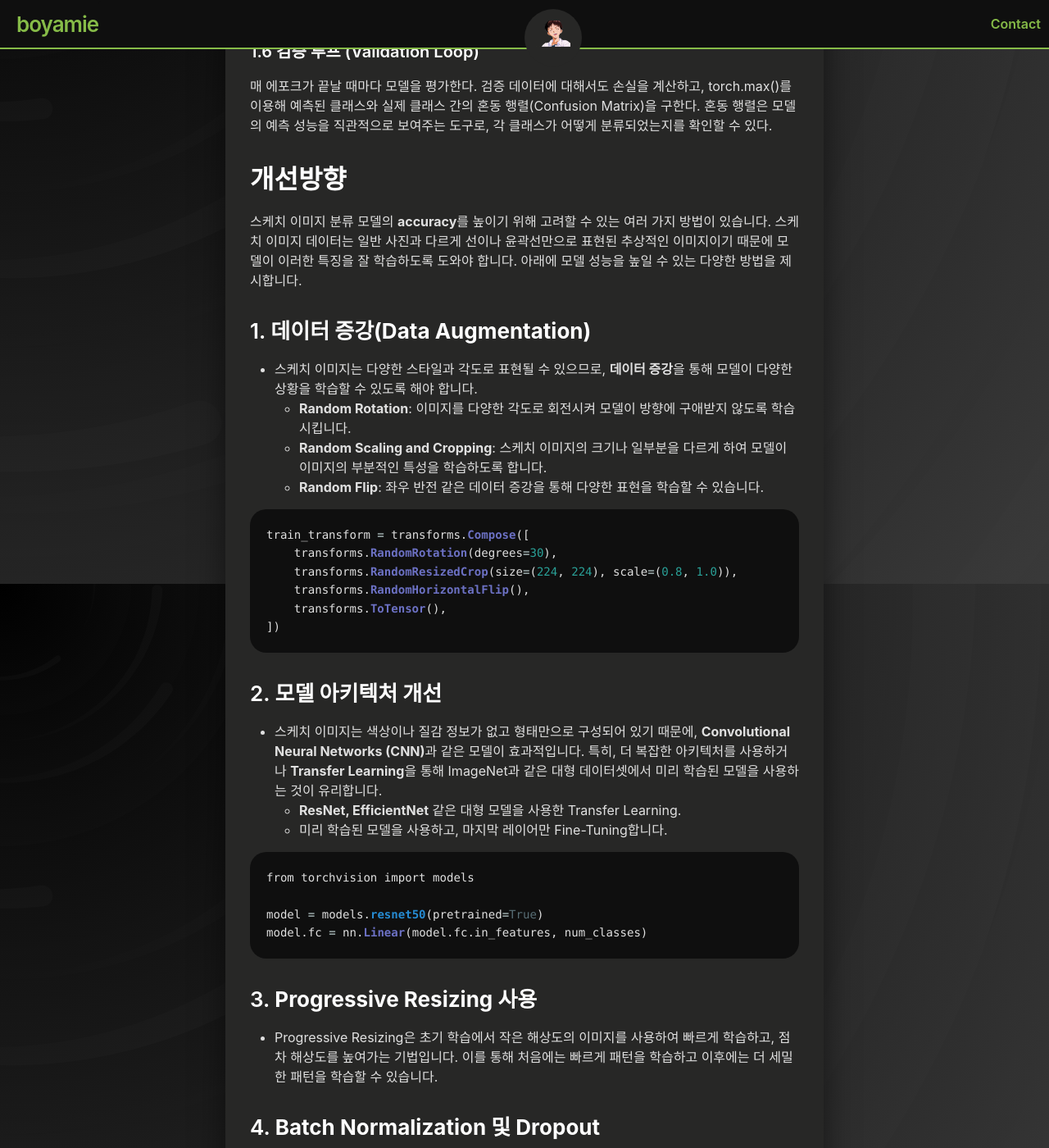
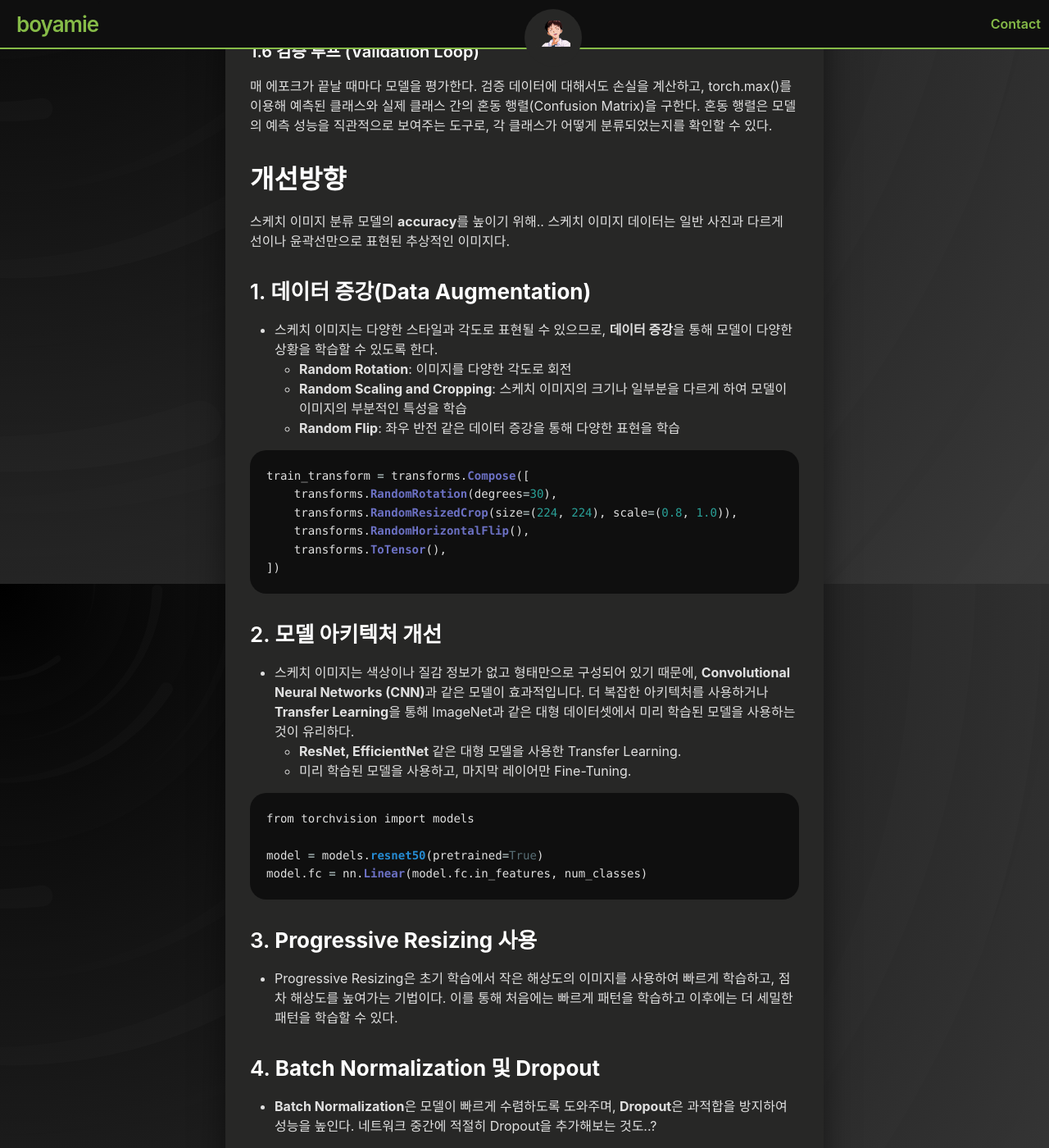
Before and after one commit to boyamie/boyamie.github.io, a Jekyll site: the page built from _posts/2024-09-11-boostcamp_028.md, in a window 1280 px wide and 1400 px high, scrolled down 4088 px. Shown: the whole window at 82% size. Built offline with Jekyll 4.4.1, drawn with Linux system fonts in a browser that asks for light colours; some of the changed text lies outside the part shown.

Commit message:
Update 2024-09-11-boostcamp_028.md

````diff
--- a/_posts/2024-09-11-boostcamp_028.md
+++ b/_posts/2024-09-11-boostcamp_028.md
@@ -116,13 +116,13 @@ Train Loss와 Validation Loss의 차이가 큰 경우는 모델이 훈련 데이
 매 에포크가 끝날 때마다 모델을 평가한다. 검증 데이터에 대해서도 손실을 계산하고, torch.max()를 이용해 예측된 클래스와 실제 클래스 간의 혼동 행렬(Confusion Matrix)을 구한다. 혼동 행렬은 모델의 예측 성능을 직관적으로 보여주는 도구로, 각 클래스가 어떻게 분류되었는지를 확인할 수 있다.
 
 ## 개선방향
-스케치 이미지 분류 모델의 **accuracy**를 높이기 위해 고려할 수 있는 여러 가지 방법이 있습니다. 스케치 이미지 데이터는 일반 사진과 다르게 선이나 윤곽선만으로 표현된 추상적인 이미지이기 때문에 모델이 이러한 특징을 잘 학습하도록 도와야 합니다. 아래에 모델 성능을 높일 수 있는 다양한 방법을 제시합니다.
+스케치 이미지 분류 모델의 **accuracy**를 높이기 위해.. 스케치 이미지 데이터는 일반 사진과 다르게 선이나 윤곽선만으로 표현된 추상적인 이미지다.
 
 ### 1. **데이터 증강(Data Augmentation)**
-   - 스케치 이미지는 다양한 스타일과 각도로 표현될 수 있으므로, **데이터 증강**을 통해 모델이 다양한 상황을 학습할 수 있도록 해야 합니다.
-     - **Random Rotation**: 이미지를 다양한 각도로 회전시켜 모델이 방향에 구애받지 않도록 학습시킵니다.
-     - **Random Scaling and Cropping**: 스케치 이미지의 크기나 일부분을 다르게 하여 모델이 이미지의 부분적인 특성을 학습하도록 합니다.
-     - **Random Flip**: 좌우 반전 같은 데이터 증강을 통해 다양한 표현을 학습할 수 있습니다.
+   - 스케치 이미지는 다양한 스타일과 각도로 표현될 수 있으므로, **데이터 증강**을 통해 모델이 다양한 상황을 학습할 수 있도록 한다.
+     - **Random Rotation**: 이미지를 다양한 각도로 회전
+     - **Random Scaling and Cropping**: 스케치 이미지의 크기나 일부분을 다르게 하여 모델이 이미지의 부분적인 특성을 학습
+     - **Random Flip**: 좌우 반전 같은 데이터 증강을 통해 다양한 표현을 학습
 
 ```python
 train_transform = transforms.Compose([
@@ -134,9 +134,9 @@ train_transform = transforms.Compose([
 ```
 
 ### 2. **모델 아키텍처 개선**
-   - 스케치 이미지는 색상이나 질감 정보가 없고 형태만으로 구성되어 있기 때문에, **Convolutional Neural Networks (CNN)**과 같은 모델이 효과적입니다. 특히, 더 복잡한 아키텍처를 사용하거나 **Transfer Learning**을 통해 ImageNet과 같은 대형 데이터셋에서 미리 학습된 모델을 사용하는 것이 유리합니다.
+   - 스케치 이미지는 색상이나 질감 정보가 없고 형태만으로 구성되어 있기 때문에, **Convolutional Neural Networks (CNN)**과 같은 모델이 효과적입니다. 더 복잡한 아키텍처를 사용하거나 **Transfer Learning**을 통해 ImageNet과 같은 대형 데이터셋에서 미리 학습된 모델을 사용하는 것이 유리하다.
      - **ResNet, EfficientNet** 같은 대형 모델을 사용한 Transfer Learning.
-     - 미리 학습된 모델을 사용하고, 마지막 레이어만 Fine-Tuning합니다.
+     - 미리 학습된 모델을 사용하고, 마지막 레이어만 Fine-Tuning.
 
 ```python
 from torchvision import models
@@ -146,10 +146,10 @@ model.fc = nn.Linear(model.fc.in_features, num_classes)
 ```
 
 ### 3. **Progressive Resizing 사용**
-   - Progressive Resizing은 초기 학습에서 작은 해상도의 이미지를 사용하여 빠르게 학습하고, 점차 해상도를 높여가는 기법입니다. 이를 통해 처음에는 빠르게 패턴을 학습하고 이후에는 더 세밀한 패턴을 학습할 수 있습니다.
+   - Progressive Resizing은 초기 학습에서 작은 해상도의 이미지를 사용하여 빠르게 학습하고, 점차 해상도를 높여가는 기법이다. 이를 통해 처음에는 빠르게 패턴을 학습하고 이후에는 더 세밀한 패턴을 학습할 수 있다.
 
 ### 4. **Batch Normalization 및 Dropout**
-   - **Batch Normalization**은 모델이 빠르게 수렴하도록 도와주며, **Dropout**은 과적합을 방지하여 성능을 높일 수 있습니다. 네트워크 중간에 적절히 Dropout을 추가하는 것도 중요합니다.
+   - **Batch Normalization**은 모델이 빠르게 수렴하도록 도와주며, **Dropout**은 과적합을 방지하여 성능을 높인다. 네트워크 중간에 적절히 Dropout을 추가해보는 것도..?
 
 ```python
 import torch.nn.functional as F
@@ -176,10 +176,10 @@ class SketchNet(nn.Module):
 ```
 
 ### 5. **앙상블(Ensemble) 기법**
-   - 여러 모델의 예측 결과를 결합하여 최종 출력을 계산하는 앙상블 기법을 사용하면 성능을 향상시킬 수 있습니다. 다양한 모델을 학습시키고 그 결과를 합산 또는 가중 평균을 내어 최종 예측값을 결정합니다.
+   - 여러 모델의 예측 결과를 결합하여 최종 출력을 계산하는 앙상블 기법을 사용하여 성능향상. 다양한 모델을 학습시키고 그 결과를 합산 또는 가중 평균을 내어 최종 예측값을 결정합니다.
 
 ### 6. **학습률 조정(Learning Rate Scheduling)**
-   - **Learning Rate Scheduler**를 사용하여 학습이 진행됨에 따라 학습률을 점차 줄여가며 최적화 과정을 안정화시킵니다. 이를 통해 모델이 안정적으로 수렴할 수 있습니다.
+   - **Learning Rate Scheduler**를 사용하여 학습이 진행됨에 따라 학습률을 점차 줄여가며 최적화 과정을 안정화.
 
 ```python
 scheduler = torch.optim.lr_scheduler.StepLR(optimizer, step_size=7, gamma=0.1)
@@ -213,3 +213,20 @@ Linux에서 쉘 명령어를 자세히 알고 싶을 때에는 man 명령어를
 
 #### 3.3 **소프트웨어 설계**:
    - 소프트웨어 설계는 프로그램의 구조를 어떻게 구성할지를 계획하는 과정이다. 좋은 소프트웨어 설계는 높은 응집도와 낮은 결합도를 가진 모듈을 지향한다. 응집도는 모듈 내부의 기능들이 얼마나 밀접하게 관련되어 있는지를 나타내며, 결합도는 모듈 간의 의존성을 의미한다. 높은 응집도와 낮은 결합도를 유지하면, 시스템이 확장되거나 수정될 때도 안정적으로 유지할 수 있다. 또한, 테스트와 문서화를 통해 유지보수와 확장성을 보장하는 것도 중요한 설계 원칙이다.
+
+# 4. 코드 수정
+Transfer Learning:
+ResNet50을 사용하여 ImageNet에서 미리 학습된 모델을 가져오고, 마지막 레이어를 현재 데이터셋의 num_classes에 맞추어 조정
+미리 학습된 모델의 특징 추출 능력을 활용하면서, 마지막 분류 레이어는 새롭게 학습
+
+Dropout 적용:
+ResNet50의 마지막 레이어에 Dropout(0.5)을 추가하여, 과적합을 방지
+
+L2 정규화 (Weight Decay):
+옵티마이저의 weight_decay 파라미터를 통해 L2 정규화를 적용. 이 값은 1e-4로 설정
+
+Batch Normalization:
+ResNet은 이미 Batch Normalization이 적용되어 있는 구조. 따라서 별도의 추가는 필요하지 않음.
+
+학습률 스케줄링:
+StepLR을 사용하여, 매 5 에폭마다 학습률을 50%로 감소시키는 방식으로 설정.
````
